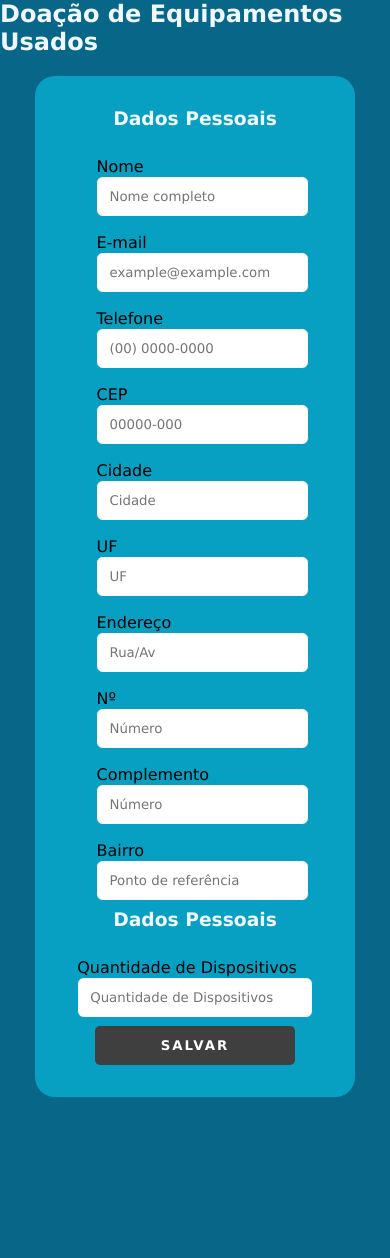
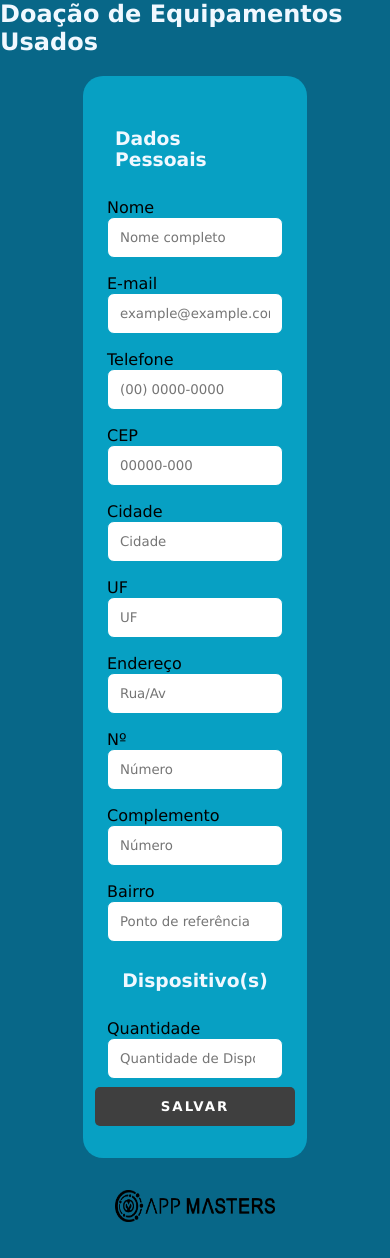
Before and after one commit to brenomorais-ti/doacao-computatores, a Next.js app: page / in a window 390 px wide. Before the commit the page ends 1097 px from the top, so only its background shows below. Built offline with nearby package versions, Linux system fonts and the light colour scheme.

Commit message:
estilização css e configurações de responsividade

```diff
--- a/src/components/Select/index.jsx
+++ b/src/components/Select/index.jsx
@@ -1,6 +1,6 @@
 const Select = (props) => {
   return (
-    <>
+    <div className='wrapper-input'>
       <legend>{props.label}</legend>
       <select
         type={props.type}
@@ -14,7 +14,7 @@ const Select = (props) => {
             {item.name}
           </option>))}
       </select>
-    </>
+    </div>
   )
 }
 
--- a/src/pages/index.js
+++ b/src/pages/index.js
@@ -215,11 +215,12 @@ export default function Home() {
                   setList(value, name)}} />
             </div>
 
-            <h3>Dados Pessoais</h3>
+            <h3>Dispositivo(s)</h3>
+            <div className="row">
             <Input
                 required
                 size={3}
-                label={'Quantidade de Dispositivos'}
+                label={'Quantidade'}
                 name={'deviceCount'}
                 type={'number'}
                 placeholder={'Quantidade de Dispositivos'}
@@ -227,13 +228,15 @@ export default function Home() {
                   setList(value, name)}}
                 onChange={
                   (e) => rendlerList(e.currentTarget.value)} />
+            </div>
               {
                 device.map((_, index) => (
-                <div className="row">
-                  <h1>Especificações dos Equipamentos</h1>
+                <div>
+                  <h4>Dispositivo</h4>
+
                   <Select
                     required
-                    label={'Equipamento'}
+                    label={'Tipo'}
                     name={'type'}
                     type={'text'}
                     items={typeDevice}
@@ -255,6 +258,9 @@ export default function Home() {
             </button>
           </form>
         </section>
+        <div className='image'>
+          <img src="/images/appmasters.png"/>
+        </div>
       </main>
   )
 }
--- a/src/styles/globals.css
+++ b/src/styles/globals.css
@@ -34,6 +34,13 @@ section {
 section h3 {
     color: aliceblue;
     padding-bottom: 20px;
+    padding-top: 20px;
+}
+
+section h4 {
+    color: aliceblue;
+    padding-bottom: 20px;
+    padding-top: 20px;
 }
 
 .form {
@@ -47,7 +54,13 @@ input {
     padding: 12px;
     border: 1px solid #07A0C3;
     border-radius: 7px;
+}
 
+select {
+    outline: unset;
+    padding: 12px;
+    border: 1px solid #07A0C3;
+    border-radius: 7px;
 }
 
 button {
@@ -97,19 +110,59 @@ button::before {
     width: 100%;
 }
 
+.image img{
+    width: 10rem;
+    height: 2rem;
+    margin-top: 2rem ;
+    margin-bottom: 2rem;
+}
+
+/*----------------------RESPONSIVIDADE----------------*/
+
+/*------------SMARTPHONE-------------*/
 /*SMARTPHONE-S*/
-@media (max-width: 250px) {
+@media (min-width: 300px) and (max-width: 399px) {
     section {
-        width: 15rem;
+        width: 14rem;
     }
 
     .row {
         flex-direction: column;
     }
+
+
+    input {
+        width: 11rem;
+    }
+
+    select {
+        width: 12rem;
+    }
+
 }
 
 /*SMARTPHONE-M*/
-@media (min-width: 251px) and (max-width: 424px) {
+@media (min-width: 400px) and (max-width: 499px) {
+    section {
+        width: 18rem;
+    }
+
+    .row {
+        flex-direction: column;
+    }
+
+
+    input {
+        width: 13rem;
+    }
+
+    select {
+        width: 14rem;
+    }
+}
+
+/*SMARTPHONE-L*/
+@media (min-width: 500px) and (max-width: 599px) {
     section {
         width: 20rem;
     }
@@ -117,59 +170,89 @@ button::before {
     .row {
         flex-direction: column;
     }
+
+    select {
+        width: 14rem;
+    }
 }
 
-/*SMARTPHONE-L*/
-@media (min-width: 425px) and (max-width: 499px) {
+/*------------TABLET-------------*/
+/*TABLET-S*/
+@media (min-width: 600px) and (max-width: 699px) {
     section {
-        width: 24rem;
+        width: 30rem;
     }
 
     .row {
         flex-direction: column;
     }
-}
 
-/*-------------------------*/
-/*TABLET-S*/
-@media (min-width: 500px) {
-    section {
-        width: 28rem;
+    select {
+        width: 17rem;
     }
 }
 
 /*TABLET-M*/
-@media (min-width: 600px) {
+@media (min-width: 700px) and (max-width: 799px) {
+    section {
+        width: 30rem;
+    }
+
+    .row {
+        flex-direction: column;
+    }
+
+    select {
+        width: 18rem;
+    }
+
+}
+
+/*TABLET-L*/
+@media (min-width: 800px) and (max-width: 1023px) {
     section {
         width: 35rem;
     }
-}
 
-/*TABLET-L*/
-@media (min-width: 800px) {
-    section {
-        width: 45rem;
+    input {
+        width: 13rem;
+    }
+
+    select {
+        width: 22rem;
     }
 }
 
-/*-------------------------*/
+/*------------DESKTOP-------------*/
 /*DESKTOP-S*/
-@media (min-width: 1024px) {
+@media (min-width: 1024px) and (max-width: 1439px) {
     section {
-        width: 50rem;
+        width: 40rem;
+    }
+
+    input {
+        width: 13rem;
     }
 }
 
 /*DESKTOP-M*/
-@media (min-width: 1440px) {
+@media (min-width: 1440px) and (max-width: 1799px) {
     section {
-        width: 55rem;
+        width: 40rem;
+    }
+
+    input {
+        width: 13rem;
     }
 }
 
 /*DESKTOP-L*/
 @media (min-width: 1800px) {
     section {
-        width: 60rem;
+        width: 40rem;
+    }
+
+    input {
+        width: 13rem;
     }
 }
```
Also changed, not shown: public/images/appmasters.png (renamed from src/img/appmasters.png), src/components/Select/style.js (deleted).
